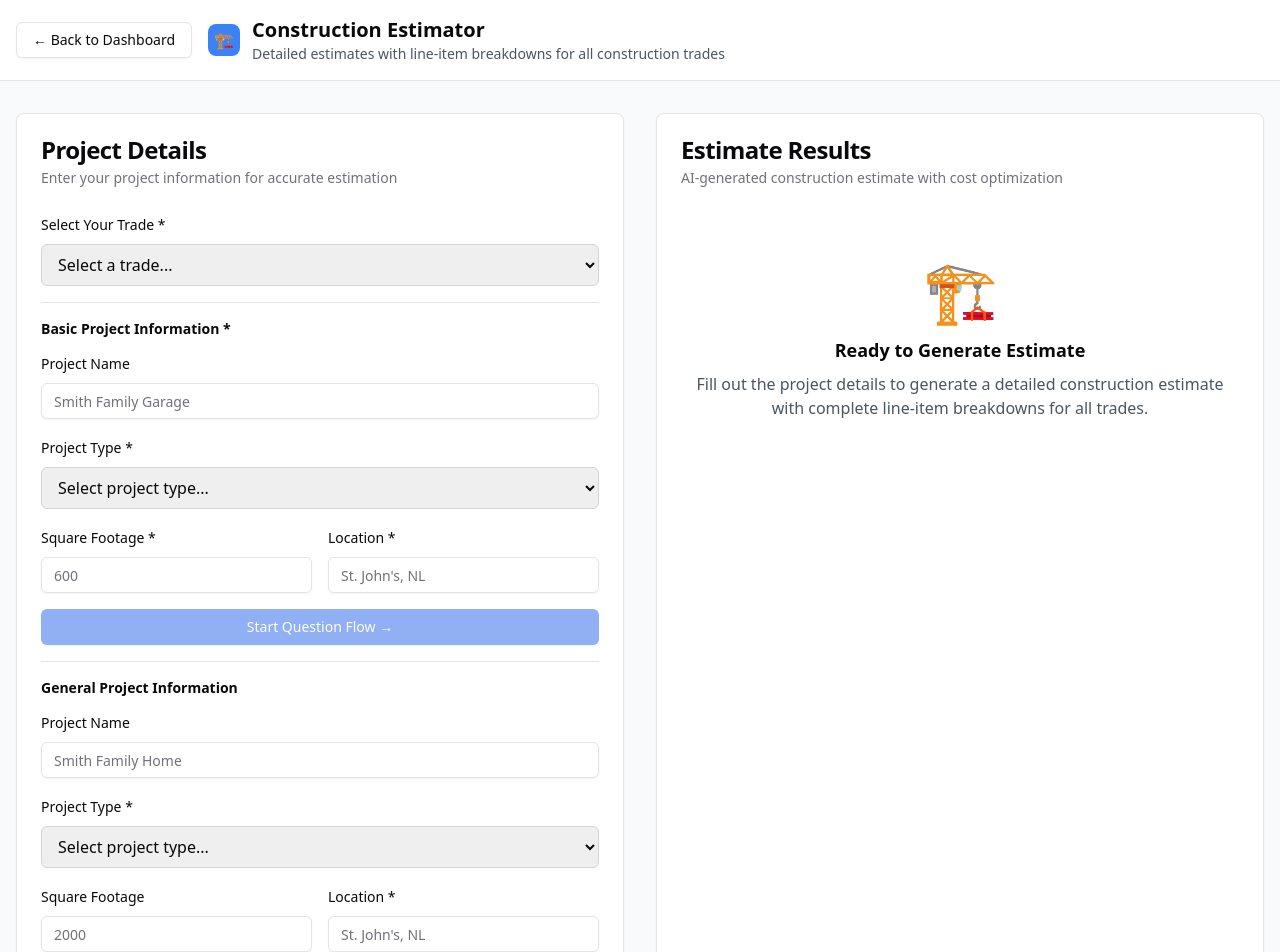
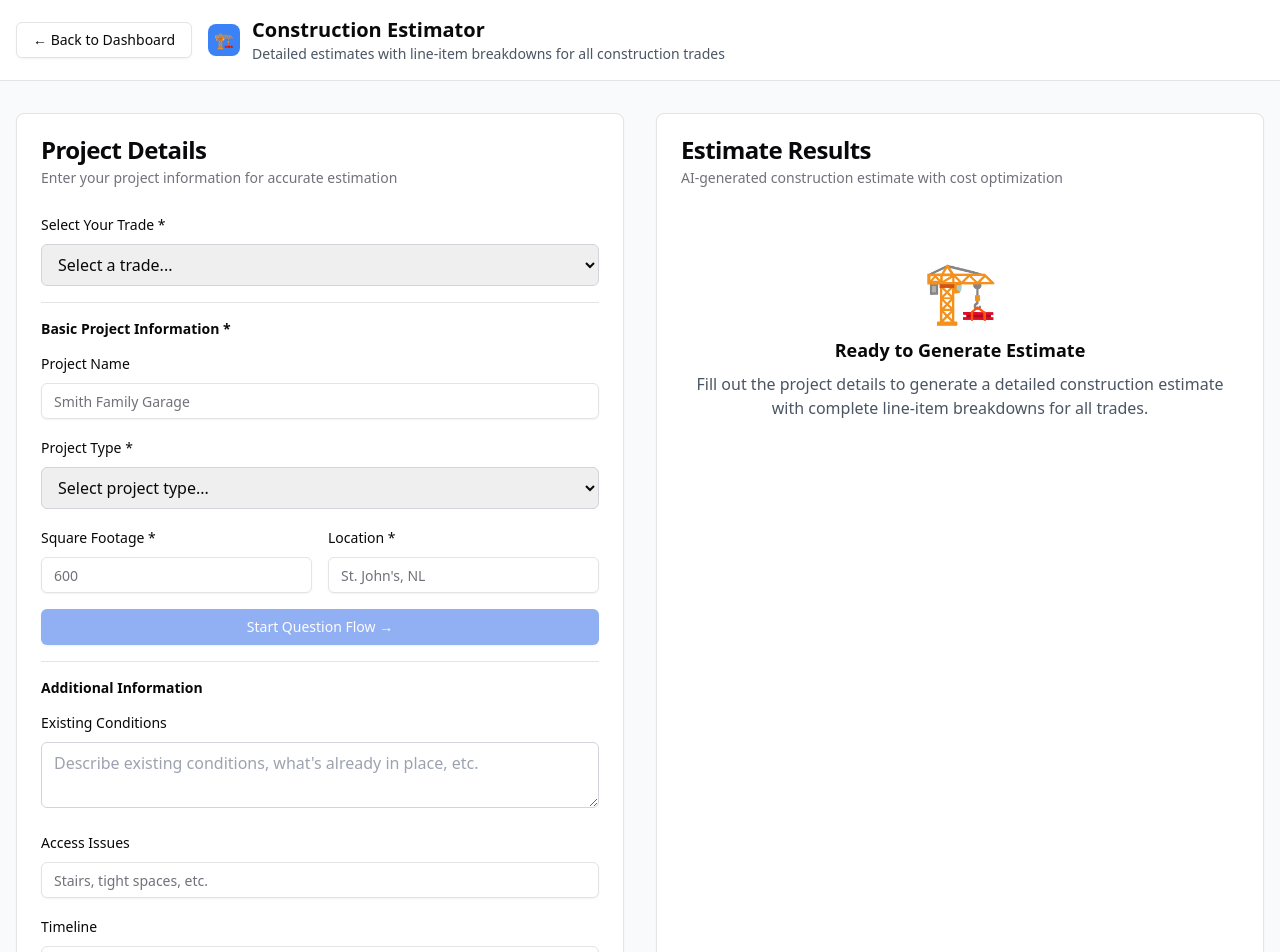
Before and after one commit to Agent4343/BizOptimize-Pro, a Next.js app: page /dashboard/modules/construction in a window 1280 px wide. Shown: the top 952 px of the page. Built offline with nearby package versions, Linux system fonts and the light colour scheme.

Commit message:
Remove duplicate form fields - consolidate Basic and General Project Information sections

```diff
--- a/src/app/dashboard/modules/construction/page.tsx
+++ b/src/app/dashboard/modules/construction/page.tsx
@@ -648,10 +648,10 @@ function ConstructionPageContent() {
         body: JSON.stringify({
           prompt: `Trade-specific construction estimate:
 Selected Trade: ${selectedTrade}
-Project Name: ${basicInfo.projectName || 'Unnamed Project'}
-Project Type: ${basicInfo.projectType}
-Location: ${basicInfo.location}
-Square Footage: ${basicInfo.squareFootage} sq ft
+Project Name: ${basicInfo.projectName || formData.projectName || 'Unnamed Project'}
+Project Type: ${basicInfo.projectType || formData.projectType}
+Location: ${basicInfo.location || formData.location}
+Square Footage: ${basicInfo.squareFootage || formData.squareFootage} sq ft
 
 Conversation Details:
 ${conversationText}
@@ -992,60 +992,9 @@ IMPORTANT: This is a ${formData.projectType === 'garage' ? 'GARAGE' : formData.p
                 </div>
               )}
 
-              {/* Old Form Fields - Hidden in conversation mode */}
+              {/* Trade-Specific Questions - Only show when not in conversation mode */}
               {!conversationMode && (
                 <>
-              {/* General Project Info */}
-              <div className="border-t pt-4">
-                <h3 className="text-sm font-semibold mb-3">General Project Information</h3>
-                <div className="space-y-4">
-                  <div className="space-y-2">
-                    <label className="text-sm font-medium">Project Name</label>
-                    <Input
-                      placeholder="Smith Family Home"
-                      value={formData.projectName}
-                      onChange={(e) => setFormData({...formData, projectName: e.target.value})}
-                    />
-                  </div>
-                  <div className="space-y-2">
-                    <label className="text-sm font-medium">Project Type *</label>
-                    <select
-                      className="w-full px-3 py-2 border border-gray-300 rounded-md focus:outline-none focus:ring-2 focus:ring-blue-500"
-                      value={formData.projectType}
-                      onChange={(e) => setFormData({...formData, projectType: e.target.value})}
-                      required
-                    >
-                      <option value="">Select project type...</option>
-                      <option value="garage">Garage</option>
-                      <option value="house">House / Residential Home</option>
-                      <option value="commercial">Commercial Building</option>
-                      <option value="addition">Addition / Extension</option>
-                      <option value="renovation">Renovation / Remodel</option>
-                      <option value="repair">Repair / Maintenance</option>
-                    </select>
-                  </div>
-                  <div className="grid grid-cols-2 gap-4">
-                    <div className="space-y-2">
-                      <label className="text-sm font-medium">Square Footage</label>
-                      <Input
-                        placeholder="2000"
-                        type="number"
-                        value={formData.squareFootage}
-                        onChange={(e) => setFormData({...formData, squareFootage: e.target.value})}
-                      />
-                    </div>
-                    <div className="space-y-2">
-                      <label className="text-sm font-medium">Location *</label>
-                      <Input
-                        placeholder="St. John's, NL"
-                        value={formData.location}
-                        onChange={(e) => setFormData({...formData, location: e.target.value})}
-                      />
-                    </div>
-                  </div>
-                </div>
-              </div>
-
               {/* Trade-Specific Questions */}
               {selectedTrade && (
                 <div className="border-t pt-4">
```
